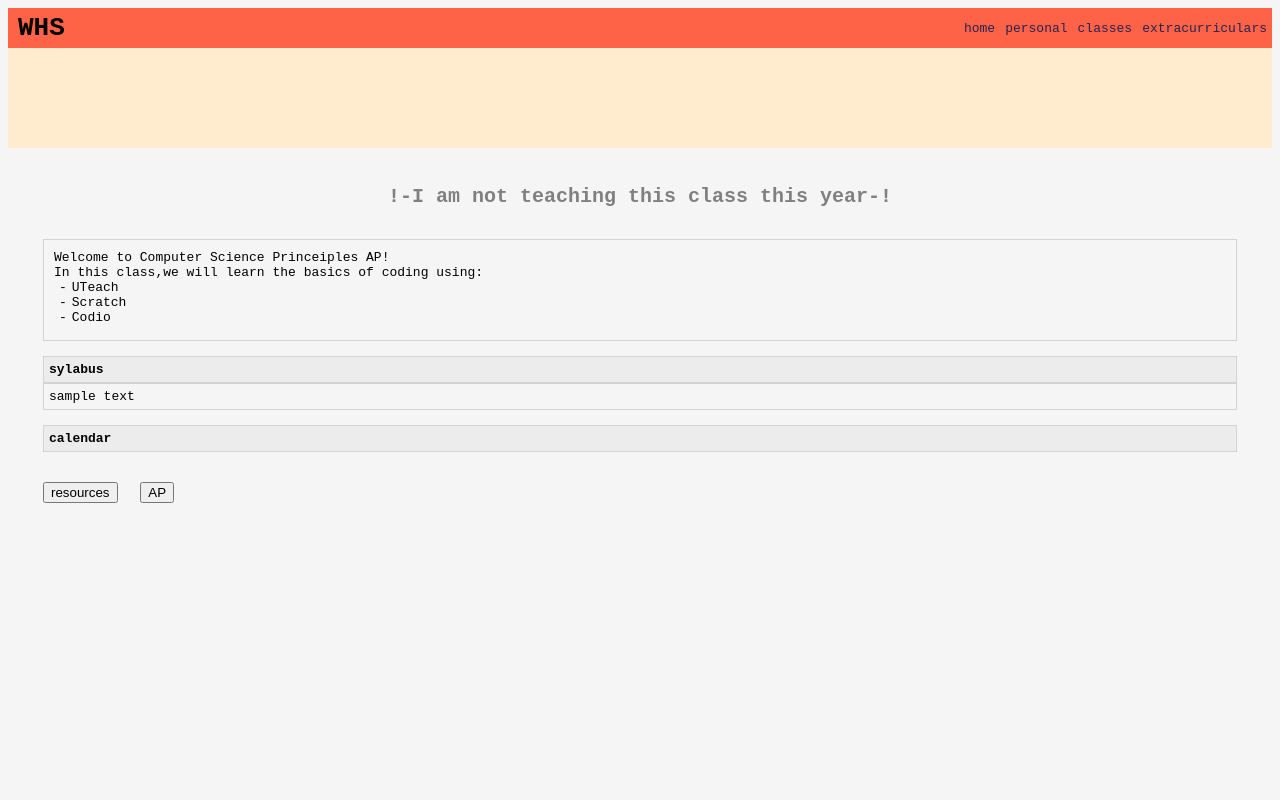
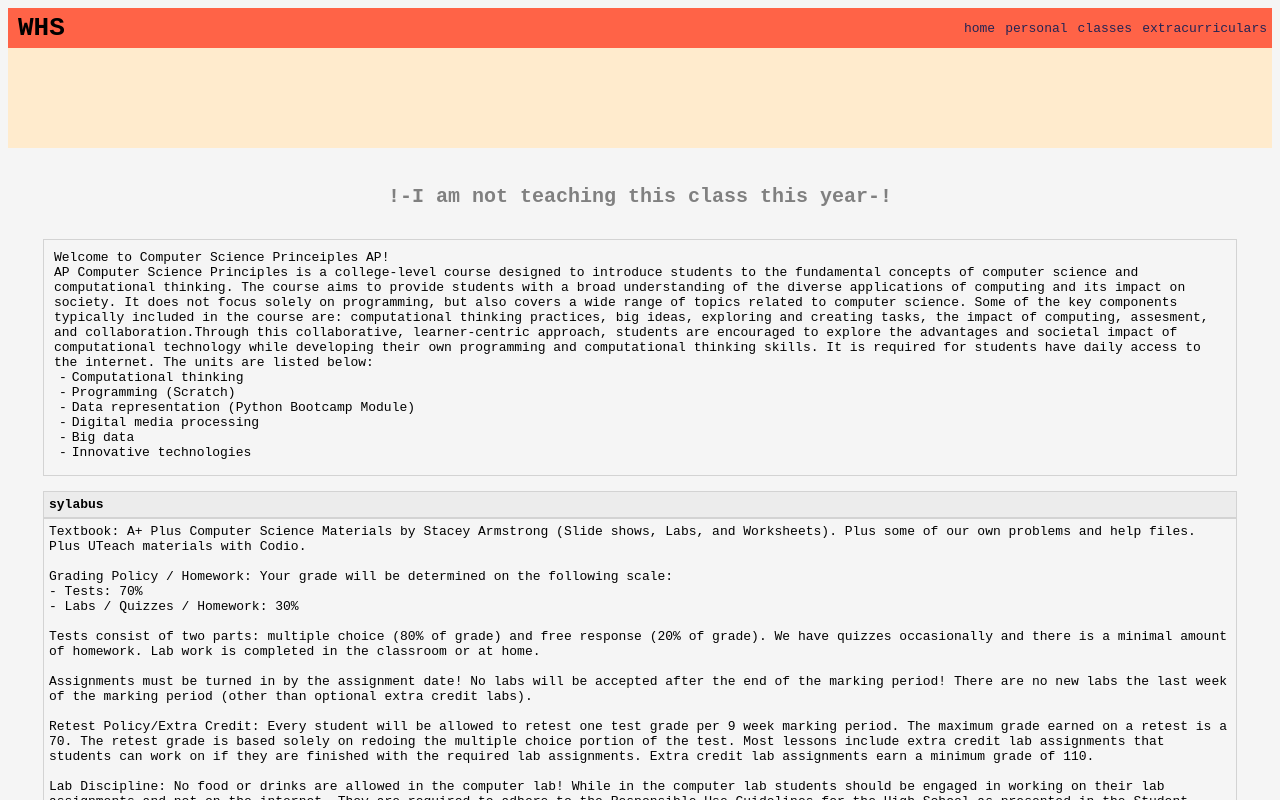
Before and after one commit to lael73009/CS3-p1, a plain HTML site: page classes_CSP.html in a window 1280 px wide. Both pictures are taken after a click on the element "sylabus". Shown: the top 800 px of the page. Drawn offline with Linux system fonts and the light colour scheme.

Commit message:
secret information on CSP page????

```diff
--- a/classes_CSP.html
+++ b/classes_CSP.html
@@ -23,20 +23,86 @@
                 <div class="bordered_texts">
                     <p>
                         Welcome to Computer Science Princeiples AP!
-                       <br> In this class,we will learn the basics
-                        of coding using:
+                       <br> AP Computer Science Principles is a college-level
+                       course designed to introduce students to the fundamental
+                       concepts of computer science and computational thinking.
+                       The course aims to provide students with a broad understanding
+                       of the diverse applications of computing and its impact
+                       on society. It does not focus solely on programming, but
+                       also covers a wide range of topics related to computer science.
+                       Some of the key components typically included in the course
+                       are: computational thinking practices, big ideas, exploring
+                       and creating tasks, the impact of computing, assesment, and
+                       collaboration.Through this collaborative, learner-centric
+                       approach, students are encouraged to explore the
+                       advantages and societal impact of computational technology
+                       while developing their own programming and computational
+                       thinking skills. It is required for students have daily
+                       access to the internet. The units are listed below:
                     </p>
                     <ul>
-                        <li>UTeach</li>
-                        <li>Scratch</li>
-                        <li>Codio</li>
+                        <li>Computational thinking</li>
+                        <li>Programming (Scratch)</li>
+                        <li>Data representation (Python Bootcamp Module)</li>
+                        <li>Digital media processing</li>
+                        <li>Big data</li>
+                        <li>Innovative technologies</li>
                     </ul>
                 </div>
 
                 <div>
                     <div class="accordion_box">
                         <h3 class="accordion_header">sylabus</h3>
-                        <p class="accordion_body">sample text</p>
+                        <p class="accordion_body">
+                            Textbook:  A+ Plus Computer Science Materials by
+                            Stacey Armstrong (Slide shows, Labs, and Worksheets).
+                            Plus some of our own problems and help files.
+                            Plus UTeach materials with Codio.
+                            <br>
+                            <br> Grading Policy / Homework:  Your grade will
+                            be determined on the following scale:
+                            <br> - Tests:                      70%
+                            <br> - Labs / Quizzes / Homework:  30%
+                            <br>
+                            <br>Tests consist of two parts: multiple choice (80%
+                            of grade) and free response (20% of grade). We have quizzes
+                            occasionally and there is a minimal amount of homework.
+                            Lab work is completed in the classroom or at home.
+                            <br>
+                            <br>Assignments must be turned in by the assignment
+                            date!  No labs will be accepted after the end of the marking
+                            period!  There are no new labs the last week of the marking
+                            period (other than optional extra credit labs).
+                            <br>
+                            <br>Retest Policy/Extra Credit:  Every student will be
+                            allowed to retest one test grade per 9 week marking period.
+                            The maximum grade earned on a retest is a 70. The retest
+                            grade is based solely on redoing the multiple choice portion
+                            of the test. Most lessons include extra credit lab assignments
+                            that students can work on if they are finished with the
+                            required lab assignments. Extra credit lab assignments
+                            earn a minimum grade of 110.
+                            <br>
+                            <br>Lab Discipline:  No food or drinks are allowed in the
+                            computer lab!  While in the computer lab students should be
+                            engaged in working on their lab assignments and not on the internet.
+                            They are required to adhere to the Responsible Use Guidelines for the
+                            High School as presented in the Student Handbook
+                            <br>
+                            <br>Cell Phone Policy:   Per the Student Handbook: “Students
+                            are not permitted to display, turn on, or use a personal device
+                            during instructional class period.” With teacher permission,
+                            students can access personal devices to listen to music during
+                            lab time.
+                            <br>
+                            <br>Dishonesty:  Cheating on lab assignments will result
+                            in the student receiving a zero on the assignment, a call
+                            to parents, and a Tier 1 Honor Code violation. Repeated
+                            cheating or cheating on a test is a Tier 2 violation.
+                            <br>
+                            <br>Tutoring Hours:  8:00am - 8:40am before school in room
+                            291A (Design Lab) on Monday - Friday.
+                        </p>
                     </div>
 
                     <div class="accordion_box">
```
